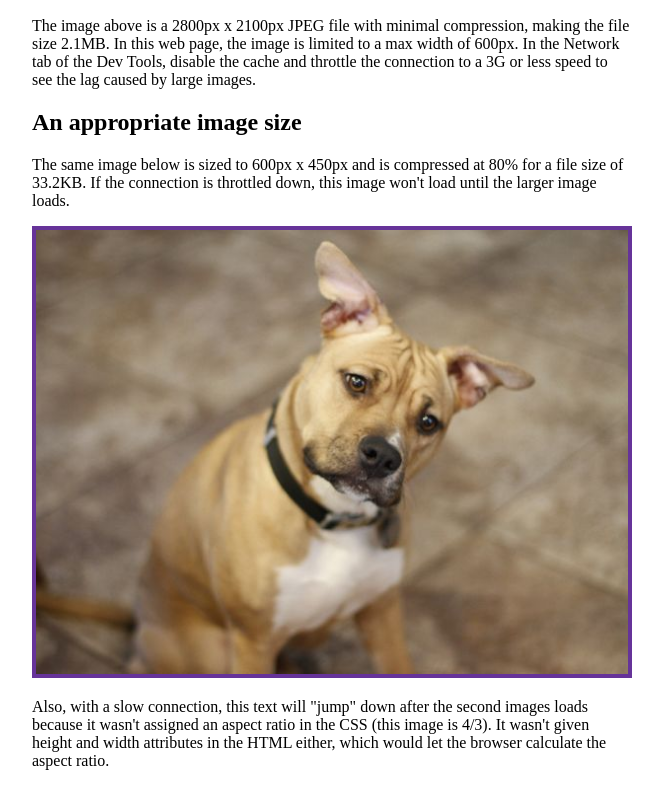
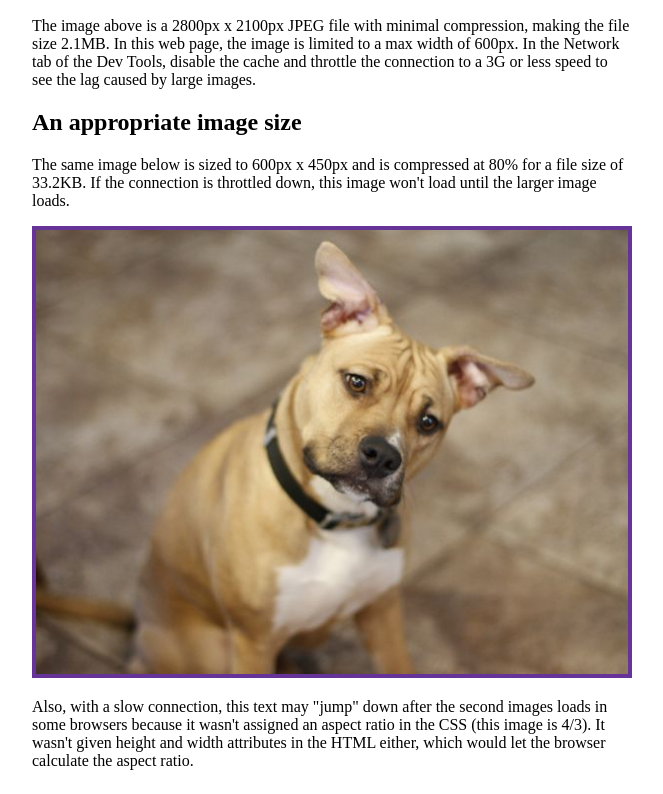
Before and after one commit to lsburtonBYU/image-demo, a plain HTML site: page index.html in a window 1280 px wide. Shown: the part 530-1324 px from the top of the page, without its empty margins (308-971 px from the left). Drawn offline with Linux system fonts and the light colour scheme.

Commit message:
fix words

```diff
--- a/index.html
+++ b/index.html
@@ -25,8 +25,8 @@
       a file size of 33.2KB. If the connection is throttled down, this image won't load
       until the larger image loads. </p>
     <img src="images/juno-adjusted.jpg" alt="mighty Amstaff named Juno">
-    <p>Also, with a slow connection, this text will "jump" down after the second
-      images loads because it wasn't assigned an aspect ratio in the CSS (this image is 4/3).
+    <p>Also, with a slow connection, this text may "jump" down after the second
+      images loads in some browsers because it wasn't assigned an aspect ratio in the CSS (this image is 4/3).
       It wasn't given height and width attributes in the HTML either, which would
       let the browser calculate the aspect ratio.
     </p>
```
